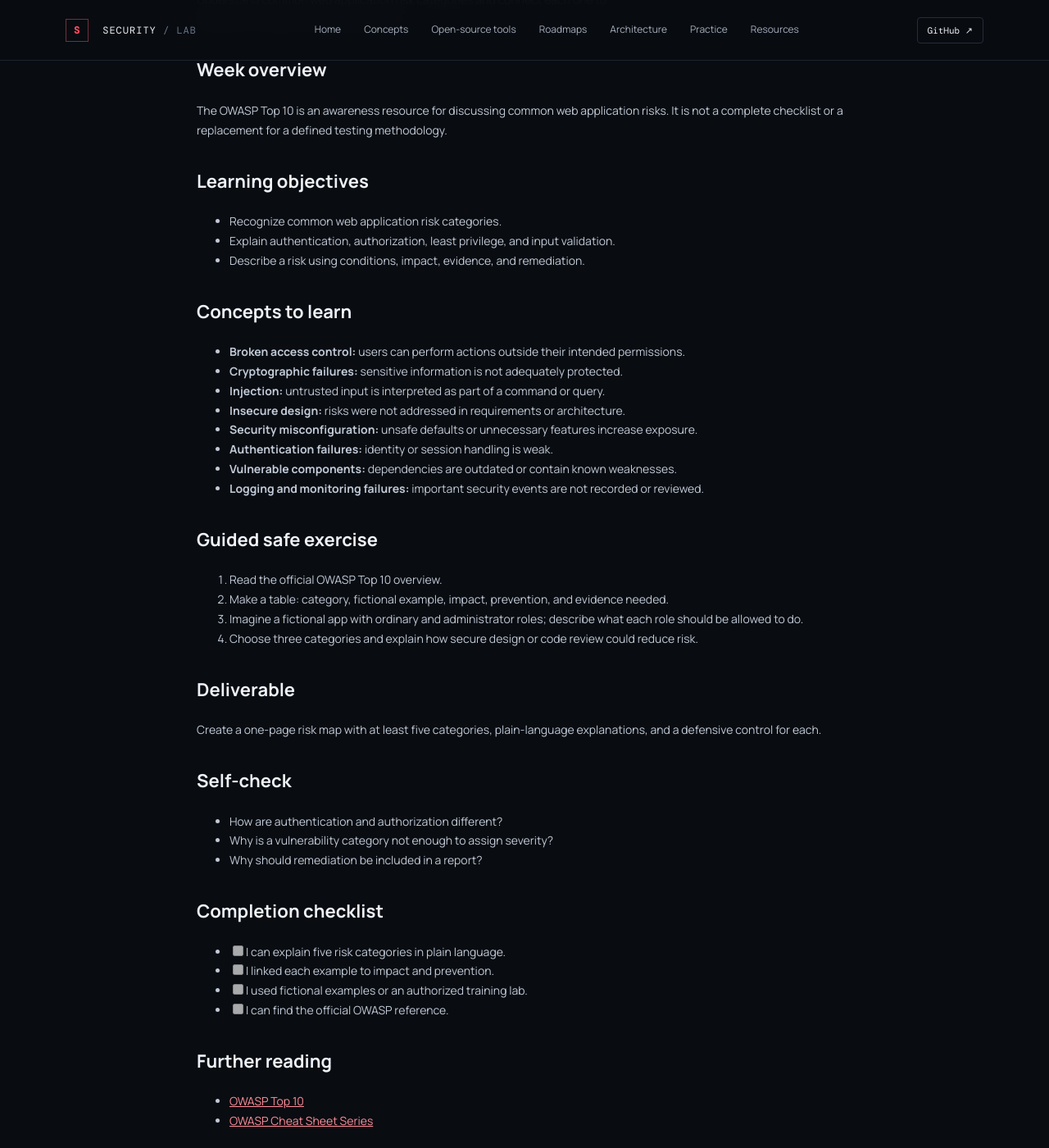
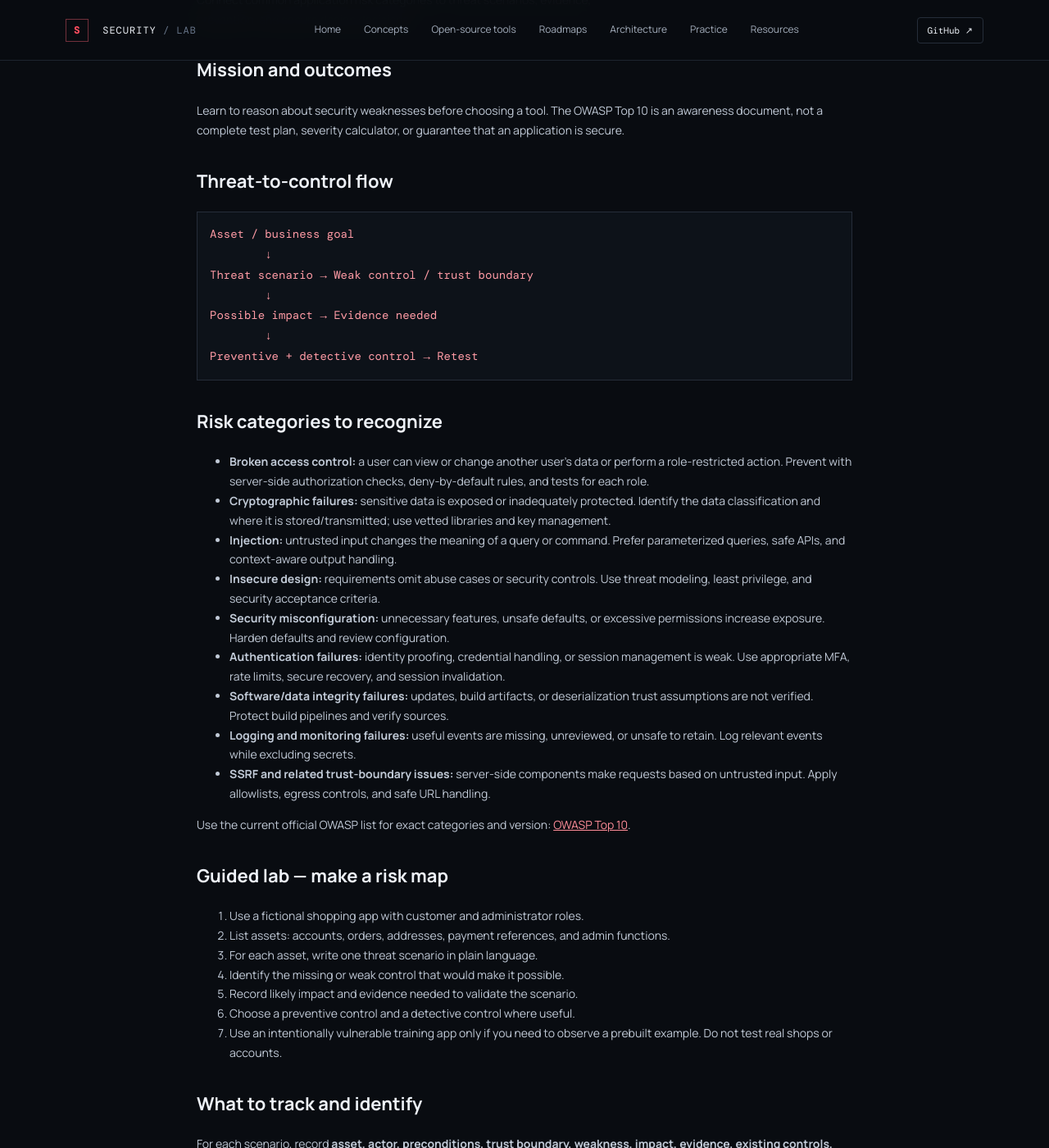
Before and after one commit to Learning-No/Cybersecurity-Learning-Lab, a Jekyll site: the page built from _notes/week-03-owasp-overview.md, in a window 1280 px wide and 1400 px high, scrolled down 428 px. Shown: the whole window at 82% size. Built offline with Jekyll 4.4.1, drawn with Linux system fonts in a browser that asks for light colours; some of the changed text lies outside the part shown.

Commit message:
Expand _notes/week-03-owasp-overview.md into a guided student module

````diff
--- a/_notes/week-03-owasp-overview.md
+++ b/_notes/week-03-owasp-overview.md
@@ -1,50 +1,68 @@
 ---
-title: "Week 03 — OWASP Top 10 Concepts"
+title: "Week 03 — OWASP Top 10 & Secure Design"
 week: "WEEK 03"
 track: "VAPT ROADMAP"
 level: "Beginner"
-summary: "Understand common web application risk categories and connect each one to prevention, impact, and secure design."
+summary: "Connect common application risk categories to threat scenarios, evidence, prevention, and secure design decisions."
 date: 2026-10-24
 ---
 
-## Week overview
-The OWASP Top 10 is an awareness resource for discussing common web application risks. It is not a complete checklist or a replacement for a defined testing methodology.
+## Mission and outcomes
+Learn to reason about security weaknesses before choosing a tool. The OWASP Top 10 is an awareness document, not a complete test plan, severity calculator, or guarantee that an application is secure.
 
-## Learning objectives
-- Recognize common web application risk categories.
-- Explain authentication, authorization, least privilege, and input validation.
-- Describe a risk using conditions, impact, evidence, and remediation.
+## Threat-to-control flow
 
-## Concepts to learn
-- **Broken access control:** users can perform actions outside their intended permissions.
-- **Cryptographic failures:** sensitive information is not adequately protected.
-- **Injection:** untrusted input is interpreted as part of a command or query.
-- **Insecure design:** risks were not addressed in requirements or architecture.
-- **Security misconfiguration:** unsafe defaults or unnecessary features increase exposure.
-- **Authentication failures:** identity or session handling is weak.
-- **Vulnerable components:** dependencies are outdated or contain known weaknesses.
-- **Logging and monitoring failures:** important security events are not recorded or reviewed.
+```text
+Asset / business goal
+        ↓
+Threat scenario → Weak control / trust boundary
+        ↓
+Possible impact → Evidence needed
+        ↓
+Preventive + detective control → Retest
+```
 
-## Guided safe exercise
-1. Read the official OWASP Top 10 overview.
-2. Make a table: category, fictional example, impact, prevention, and evidence needed.
-3. Imagine a fictional app with ordinary and administrator roles; describe what each role should be allowed to do.
-4. Choose three categories and explain how secure design or code review could reduce risk.
+## Risk categories to recognize
+- **Broken access control:** a user can view or change another user's data or perform a role-restricted action. Prevent with server-side authorization checks, deny-by-default rules, and tests for each role.
+- **Cryptographic failures:** sensitive data is exposed or inadequately protected. Identify the data classification and where it is stored/transmitted; use vetted libraries and key management.
+- **Injection:** untrusted input changes the meaning of a query or command. Prefer parameterized queries, safe APIs, and context-aware output handling.
+- **Insecure design:** requirements omit abuse cases or security controls. Use threat modeling, least privilege, and security acceptance criteria.
+- **Security misconfiguration:** unnecessary features, unsafe defaults, or excessive permissions increase exposure. Harden defaults and review configuration.
+- **Authentication failures:** identity proofing, credential handling, or session management is weak. Use appropriate MFA, rate limits, secure recovery, and session invalidation.
+- **Software/data integrity failures:** updates, build artifacts, or deserialization trust assumptions are not verified. Protect build pipelines and verify sources.
+- **Logging and monitoring failures:** useful events are missing, unreviewed, or unsafe to retain. Log relevant events while excluding secrets.
+- **SSRF and related trust-boundary issues:** server-side components make requests based on untrusted input. Apply allowlists, egress controls, and safe URL handling.
+
+Use the current official OWASP list for exact categories and version: [OWASP Top 10](https://owasp.org/www-project-top-ten/).
+
+## Guided lab — make a risk map
+1. Use a fictional shopping app with customer and administrator roles.
+2. List assets: accounts, orders, addresses, payment references, and admin functions.
+3. For each asset, write one threat scenario in plain language.
+4. Identify the missing or weak control that would make it possible.
+5. Record likely impact and evidence needed to validate the scenario.
+6. Choose a preventive control and a detective control where useful.
+7. Use an intentionally vulnerable training app only if you need to observe a prebuilt example. Do not test real shops or accounts.
+
+## What to track and identify
+For each scenario, record **asset, actor, preconditions, trust boundary, weakness, impact, evidence, existing controls, remediation, and residual risk**. Distinguish a theoretical scenario from an observed lab finding. Do not assign severity from a category name alone.
 
 ## Deliverable
-Create a one-page risk map with at least five categories, plain-language explanations, and a defensive control for each.
+Create a risk map for at least five scenarios. For each, include a fictional example, the affected asset, business impact, a prevention strategy, and a way to verify the fix.
 
 ## Self-check
-- How are authentication and authorization different?
-- Why is a vulnerability category not enough to assign severity?
-- Why should remediation be included in a report?
+- How do authentication and authorization differ?
+- Why is “injection” not enough detail for a useful finding?
+- Why might one issue be critical in one context and low impact in another?
+- What should a report say when evidence is incomplete?
 
 ## Completion checklist
 - [ ] I can explain five risk categories in plain language.
-- [ ] I linked each example to impact and prevention.
+- [ ] I linked each scenario to impact and a control.
+- [ ] I separated observed facts from assumptions.
 - [ ] I used fictional examples or an authorized training lab.
-- [ ] I can find the official OWASP reference.
 
 ## Further reading
-- [OWASP Top 10](https://owasp.org/www-project-top-ten/)
 - [OWASP Cheat Sheet Series](https://cheatsheetseries.owasp.org/)
+- [OWASP Web Security Testing Guide](https://owasp.org/www-project-web-security-testing-guide/)
+- [OWASP ASVS](https://owasp.org/www-project-application-security-verification-standard/)
````
